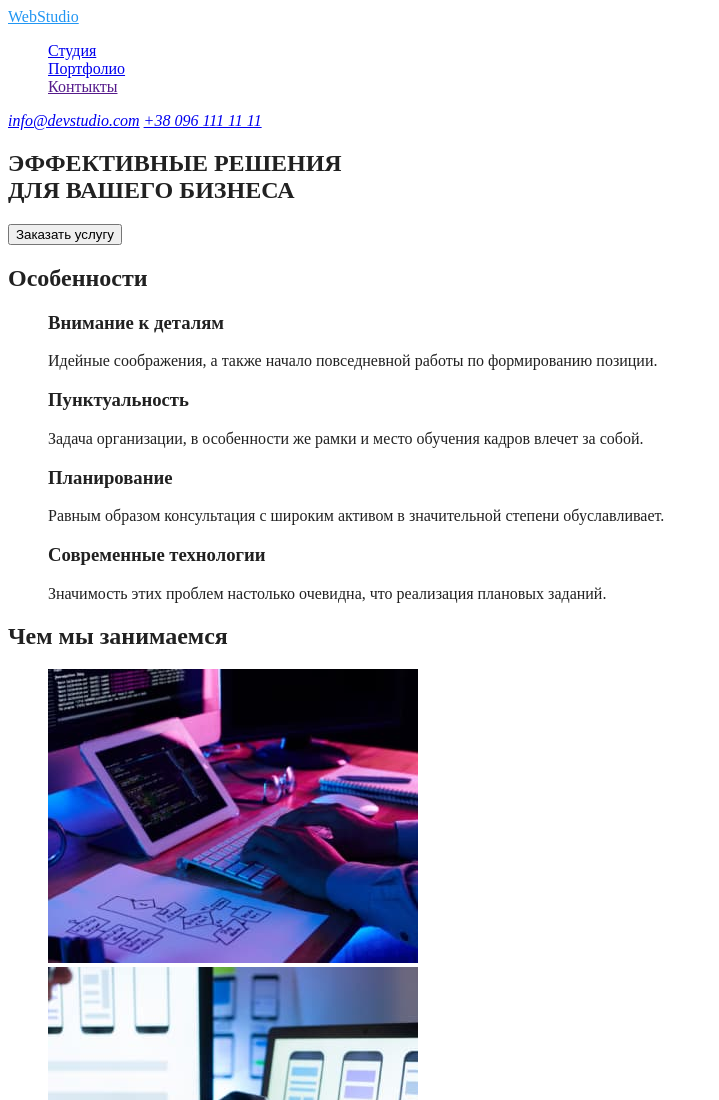
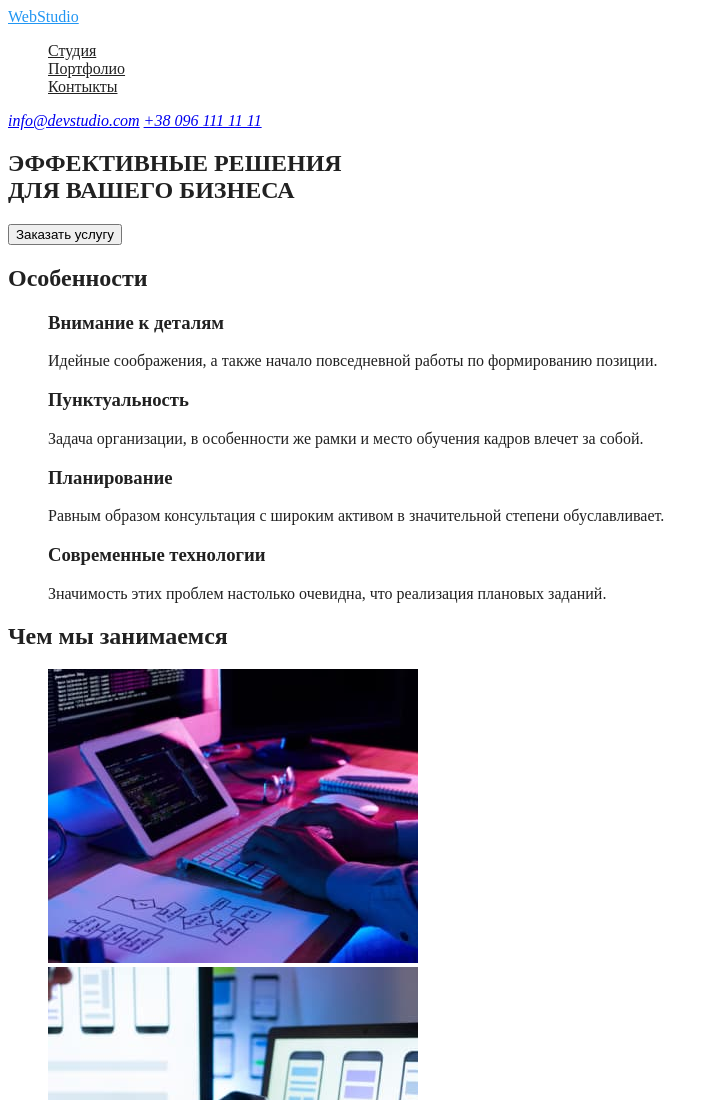
Before and after one commit to binechka/goit-markup-hw-02, a plain HTML site: page index.html in a window 1280 px wide. Shown: the top 1100 px of the page, without its empty margins (0-719 px from the left). Drawn offline with Linux system fonts and the light colour scheme.

Commit message:
add color

```diff
--- a/css/styles.css
+++ b/css/styles.css
@@ -9,7 +9,13 @@ body {
 .list {
     list-style: none;
 }
-
+/* Site nav */
+.site-nav .link {
+    color: #212121;
+}
+.site-nav .link:hover {
+color:#2196F3;
+}
 /*
  #212121 цвет основного текста
 #757575 параграфы
--- a/index.html
+++ b/index.html
@@ -15,9 +15,9 @@
         <nav>
             <a href="./index.html" class="logo">WebStudio</a>
             <ul class="site-nav list">
-                <li><a href="./index.html">Студия</a></li>
-                <li><a href="./portfolio.html">Портфолио</a></li>
-                <li><a href="">Контыкты</a></li>
+                <li><a href="./index.html" class="link">Студия</a></li>
+                <li><a href="./portfolio.html" class="link">Портфолио</a></li>
+                <li><a href="" class="link">Контыкты</a></li>
             </ul>
         </nav>
         <address class="address list">
```
